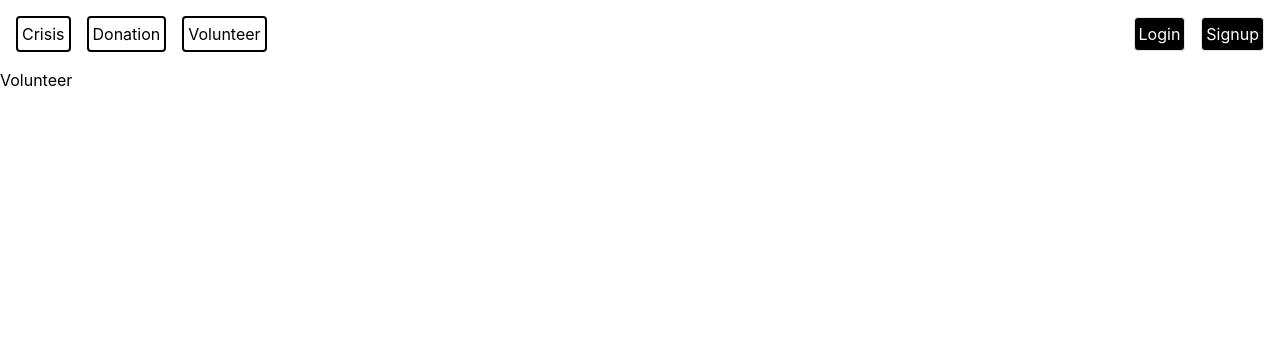
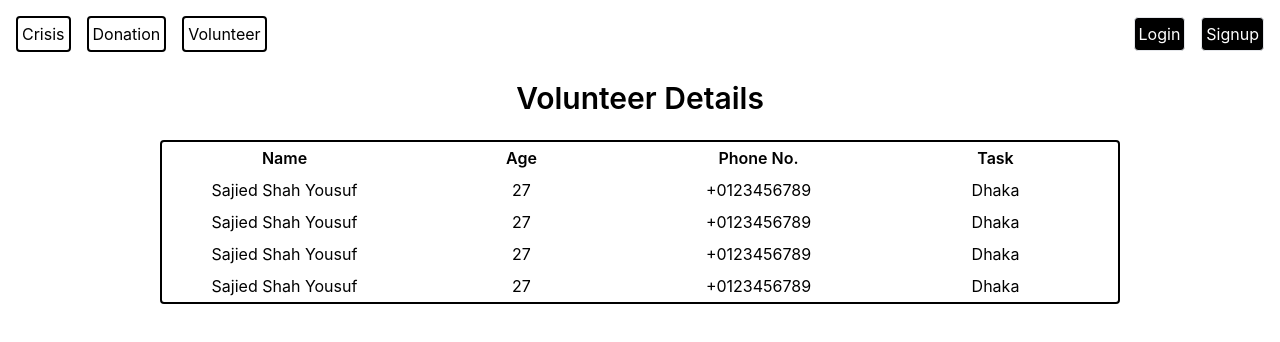
Before and after one commit to meSajied/disaster-management-client, a React (Create React App) app: page /volunteer in a window 1280 px wide. Shown: the top 342 px of the page. Built offline with nearby package versions, Linux system fonts and the light colour scheme.

Commit message:
Added volunteer list feature

```diff
--- a/src/component/DailyFinancialStats.js
+++ b/src/component/DailyFinancialStats.js
@@ -32,6 +32,9 @@ function DailyFinancialStats() {
   return (
       <div className='p-4 w-full max-w-4xl mx-auto'>
         <div className='bg-white p-4 shadow rounded'>
+          <div className='text-xl text-center font-semibold'>
+            Statistics of donation and expenses
+          </div>
           <BarChart data={cData} />
         </div>
       </div>
--- a/src/component/Navbar.js
+++ b/src/component/Navbar.js
@@ -3,7 +3,7 @@ import { Link } from "react-router-dom";
 
 function Navbar() {
   return (
-      <nav className='flex justify-between items-center p-4'>
+      <nav className='flex justify-between items-center p-4 mb-3'>
         <div className='flex space-x-4'>
           <Link className='border-2 border-black rounded p-1' to="/crisis">Crisis</Link>
           <Link className='border-2 border-black rounded p-1' to="/donation">Donation</Link>
--- /dev/null
+++ b/src/component/VolunteerList.js
@@ -0,0 +1,29 @@
+import React from 'react';
+
+function VolunteerList({ data }) {
+  const headers = ['Name', 'Age', 'Phone No.', 'Task'];
+
+  return (
+      <div className="flex flex-col items-center space-y-2 border-2 p-1 rounded border-black">
+        {/* Render headers */}
+        <div className="flex justify-between w-full">
+          {headers.map((header, index) => (
+              <div key={index} className="text-center font-semibold w-1/4">
+                {header}
+              </div>
+          ))}
+        </div>
+
+        {data.map((volunteer, index) => (
+            <div key={index} className="flex justify-between w-full">
+              <div className="text-center w-1/4">{volunteer.name}</div>
+              <div className="text-center w-1/4">{volunteer.age}</div>
+              <div className="text-center w-1/4">{volunteer.phone}</div>
+              <div className="text-center w-1/4">{volunteer.task}</div>
+            </div>
+        ))}
+      </div>
+  );
+}
+
+export { VolunteerList };
--- /dev/null
+++ b/src/data/volunteer.json
@@ -0,0 +1,30 @@
+[
+  {
+    "id": 1,
+    "name": "Sajied Shah Yousuf",
+    "age": "27",
+    "phone": "+0123456789",
+    "task": "Dhaka"
+  },
+  {
+    "id": 1,
+    "name": "Sajied Shah Yousuf",
+    "age": "27",
+    "phone": "+0123456789",
+    "task": "Dhaka"
+  },
+  {
+    "id": 1,
+    "name": "Sajied Shah Yousuf",
+    "age": "27",
+    "phone": "+0123456789",
+    "task": "Dhaka"
+  },
+  {
+    "id": 1,
+    "name": "Sajied Shah Yousuf",
+    "age": "27",
+    "phone": "+0123456789",
+    "task": "Dhaka"
+  }
+]
--- a/src/pages/HomePage.js
+++ b/src/pages/HomePage.js
@@ -1,4 +1,5 @@
-import {DailyFinancialStats} from "../component/DailyFinancialStats";
+import {DailyFinancialStats} from
+    "../component/DailyFinancialStats";
 
 function HomePage() {
 
--- a/src/pages/Volunteer.js
+++ b/src/pages/Volunteer.js
@@ -1,11 +1,19 @@
 import React from "react"
+import {VolunteerList} from "../component/VolunteerList";
+import vData from "../data/volunteer.json"
 
 function Volunteer() {
   return (
-      <div>
-        <h1>Volunteer</h1>
+      <div className='flex flex-col items-center space-y-6'>
+        <div className='text-center text-3xl font-semibold'>
+          Volunteer Details
+        </div>
+
+        <div className='w-[75%]'>
+          <VolunteerList data={vData} />
+        </div>
       </div>
   )
 }
 
-export { Volunteer };
+export {Volunteer};
```
